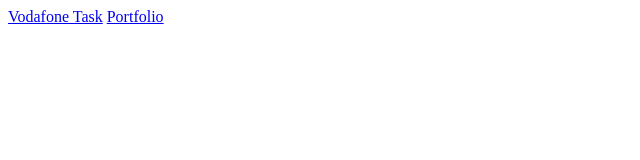
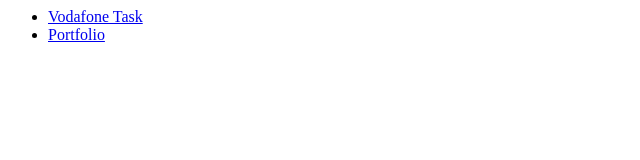
Before and after one commit to AnthonyVF/anthonyvf.github.io, a plain HTML site: page index.html in a window 1280 px wide. Shown: the whole page, without its empty margins (0-640 px from the left). Drawn offline with Linux system fonts and the light colour scheme.

Commit message:
Add index page

```diff
--- a/index.html
+++ b/index.html
@@ -3,7 +3,9 @@
   <title> Github Projects</title>
 </head>
 <body>
-<a href="/vodafone-task">Vodafone Task</a>
-<a href="/aob">Portfolio</a>
+  <ul>
+    <li><a href="/vodafone-task">Vodafone Task</a></li>
+    <li><a href="/aob">Portfolio</a></li>
+  </ul>
 </bodY>
 </html>
```
